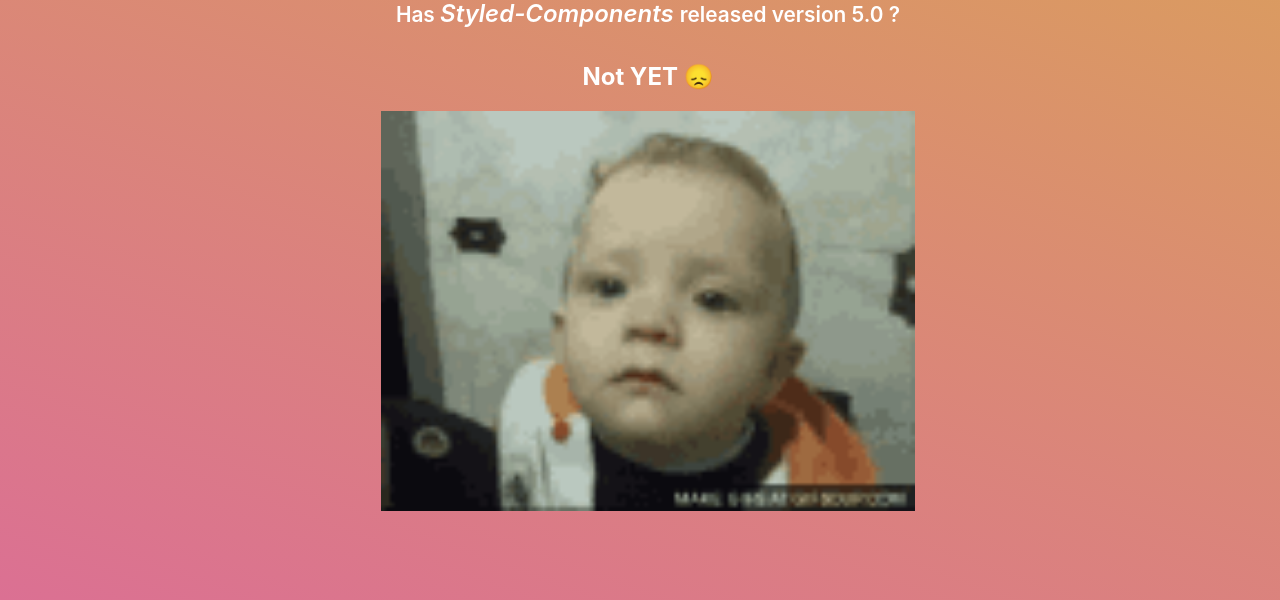
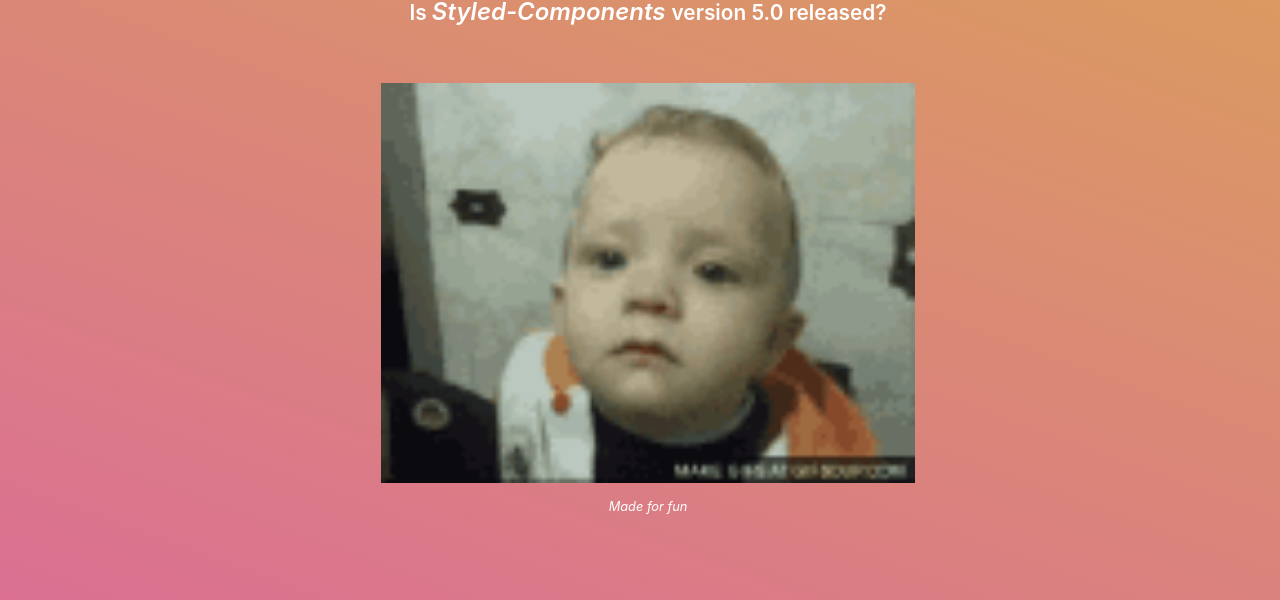
Before and after one commit to Can-Sahin/Has-Styled-Components-Released, a plain HTML site: page index.html in a window 1280 px wide. Shown: the part 216-816 px from the top of the page. Drawn offline with Linux system fonts and the light colour scheme.

Commit message:
some changes

```diff
--- a/index.html
+++ b/index.html
@@ -12,21 +12,29 @@
     <meta name="mobile-web-app-capable" content="yes" />
 
     <link rel="icon" href="favicon.png" />
-    <title>Released ?</title>
+    <title>Is Styled-Components Released?</title>
+
+    <meta
+      property="og:image"
+      content="https://github.com/Can-Sahin/Is-Styled-Components-Released/blob/master/ogImage.png"
+      />
   </head>
 
   <body
     style="font-family: -apple-system, BlinkMacSystemFont, 'Segoe UI', Helvetica, Arial, sans-serif, 'Apple Color Emoji', 'Segoe UI Emoji', 'Segoe UI Symbol';color: white; width: 100vw ; height: 100vh; display: flex; flex-direction: column ; justify-content: center; align-items: center;  background: linear-gradient(20deg, rgb(219, 112, 147), rgb(218, 163, 87))"
   >
     <img style="height: 7rem; width: 7rem; " src="logo.png" />
-    <h1 style="text-align: center; font-weight: 600; font-size: 1.3rem">
-      Has
+    <h1 style="line-height: 2rem; text-align: center; font-weight: 600; font-size: 1.3rem">
+      Is
       <span style="font-size: 1.5rem; font-style:italic">
         Styled-Components
       </span>
-      released version 5.0 ?
+      version 5.0 released?
     </h1>
-    <h2>Not YET 😞</h2>
+    <h2></h2>
     <img style="height: 50% " src="no.gif" />
+
+    <span style="margin-top: 1rem; font-size: 0.8rem; font-style:italic">
+        Made for fun</h2>
   </body>
 </html>
```
Also changed, not shown: ogImage.png (added), 1 other file.
